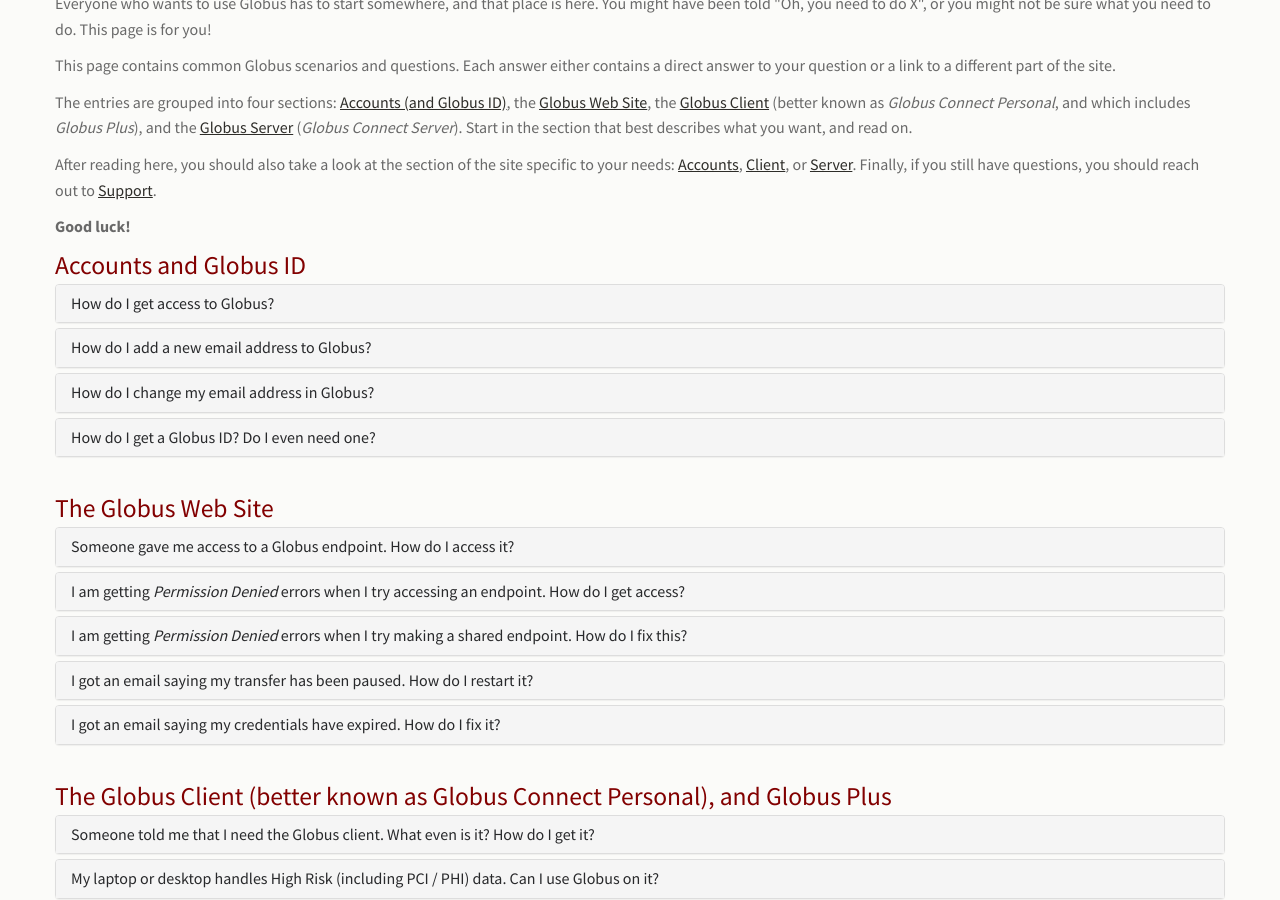
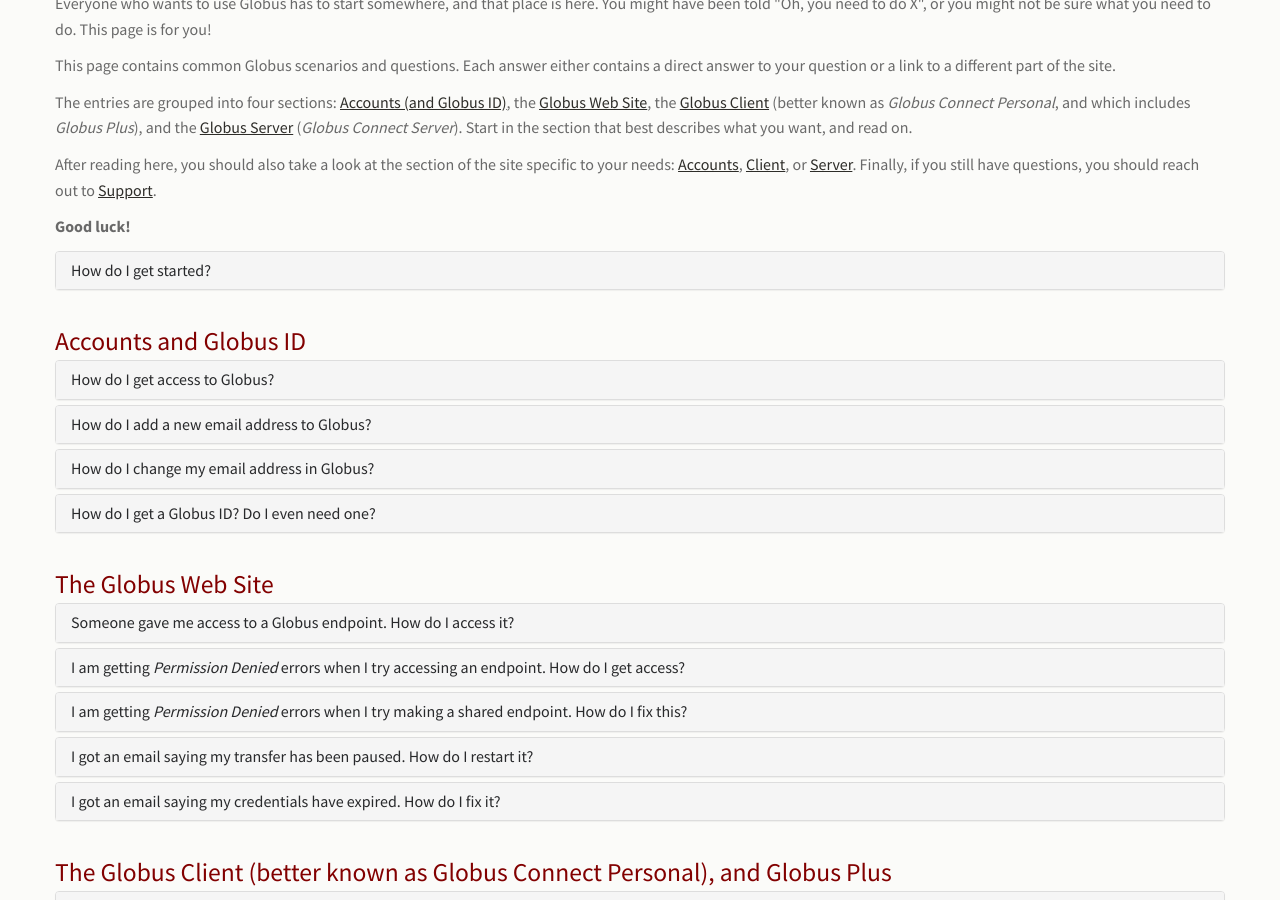
Before and after one commit to stanford-rc/globus.stanford.edu, a Jekyll site: the page built from scenarios.html, in a window 1280 px wide and 900 px high, scrolled down 357 px. Built offline with Jekyll 4.4.1, drawn with Linux system fonts in a browser that asks for light colours; nearby versions of some CDN libraries; comment, search, counter and statistics services are not loaded; part of the change alters nothing that is shown.

Commit message:
scenarios: Add "How do I get started?"
I realized that there is now 'quick start' for Globus @ Stanford; this
is the answer to that need.

The answer starts by noting that you need Globus running at each end of
the transfer, so it assumes that you want to transfer some data
somewhere.

The first action to perform is creating a Globus account.  An optional
challenge is provided, to link your ORCID to your Stanford Globus
identity.

Next, information is provided on how to locate a collection (for
servers) or endpoint (for endpoints).  For those who want to install on
a server, a link to the Globus GCS instructions is provided.  For those
who want to install on an endpoint, a link is provided to the GCP
instructions.  A link is also provided to the list of supported cloud
providers.

Finally, a link is provided to the Globus instructions on how to do a
basic transfer.  That should be enough to get people going!

```diff
--- a/scenarios.html
+++ b/scenarios.html
@@ -30,9 +30,77 @@ Support">Support</a>.</p>
 
 <p><b>Good luck!</b></p>
 
+<div class="panel-group" id="scenario" role="tablist" aria-multiselectable="true">
+
+  {% capture z1 %}
+
+<p>You are probably here because you've heard about Globus and you want to use
+it for something!</p>
+
+<p>Globus is used to transfer data between two points.  Those two points could
+be a collection of data on a server (such as SCG Lab space), or a personal
+endpoint running on a laptop, or a space in the Cloud.</p>
+
+<p>To get started, you should <a href="{{ "accounts/create.html" | relative_url }}"
+title="Create a Globus Account">create a Globus account</a> by signing in to
+Globus for the first time.  If you have accounts at multiple institutions, you
+should also <a href="{{ "accounts.html" | relative_url }}" title="About Globus
+Accounts">learn about how Globus accounts work</a>, and how to
+<a href="{{ "accounts/link.html" | relative_url }}" title="Link Identities">link
+identies together</a>.</p>
+
+<p>(Here is a side challenge: If you have already registered for <a
+href="https://library.stanford.edu/myorcid" title ="Stanford Libraries: My
+ORCID">your ORCID iD</a>, try linking it to your Stanford Globus identity!)</p>
+
+<p>Now that you have your Globus account, you need to access either the
+collection or the endpoint which has the data you want.
+Every endpoint and collection can be identified either by name, or by unique
+ID.  You can search for both on the <a href="https://app.globus.org/endpoints"
+title="Endpoints">Endpoints search page</a>.  Be careful when searching by
+name, because names are not guaranteed to be unique.
+
+<p>If the source or destination is a server, ask the server administrator for a
+link to the appropriate collection.  (For example, see <a
+href="https://login.scg.stanford.edu/tutorials/data_movement/#globus"
+title="Moving Data to/from SCG: Globus">SCG</a> and <a
+href="https://www.sherlock.stanford.edu/docs/storage/data-transfer/#globus"
+title="Storage on Sherlock: Data Transfer: Globus">Sherlock</a>.)
+If you are the server administrator, you can install <a
+href="https://docs.globus.org/globus-connect-server/" title="Globus Connect
+Server">Globus Connect Server</a> to make your data available.</p>
+
+<p>If the Cloud is one end (or both ends) of the transfer, Stanford supports
+using Globus with a number of cloud providers!  <a
+href="{{ "cloud.html" | relative_url }}" title="Globus and the Cloud">see the
+list of supported cloud services</a>.</p>
+
+<p>If you want to transfer to or from an endpoint (a laptop or desktop), you
+can install <a href="{{ "client.html" | relative_url }}" title="Globus Connect
+Personal">Globus Connect Personal</a>, giving you access to your endpoint's
+storage via Globus.  Globus Connect Personal is smart enough to pause transfers
+when you laptop goes to sleep, and is able to cope with unstable network
+connections.</p>
+
+<p>Once you have identified both ends of your transfer, you can move data!  The
+<a href="https://docs.globus.org/how-to/get-started/#the_file_manager"
+title="How To Log In and Transfer Files with Globus">Globus instructions</a>
+are very helpful here.</p>
+
+  {% endcapture %}
+
+  {% include panel.html
+     parent="scenario"
+     id="z1"
+     scenario="How do I get started?"
+     content=z1
+  %}
+
+<!-- Next item is z2 -->
+
+<p>&nbsp;</p>
+
 <h2><a name="accounts">Accounts and Globus ID</a></h3>
-
-<div class="panel-group" id="scenario" role="tablist" aria-multiselectable="true">
 
   {% capture a1 %}
 
```
